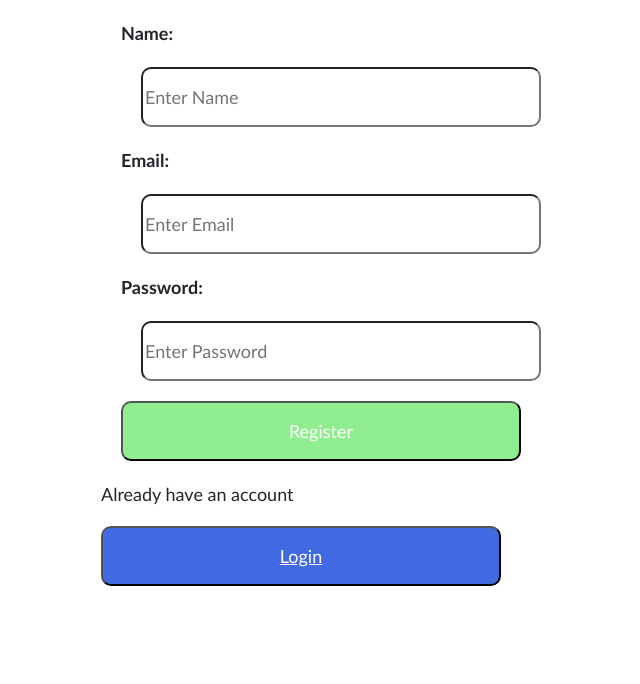
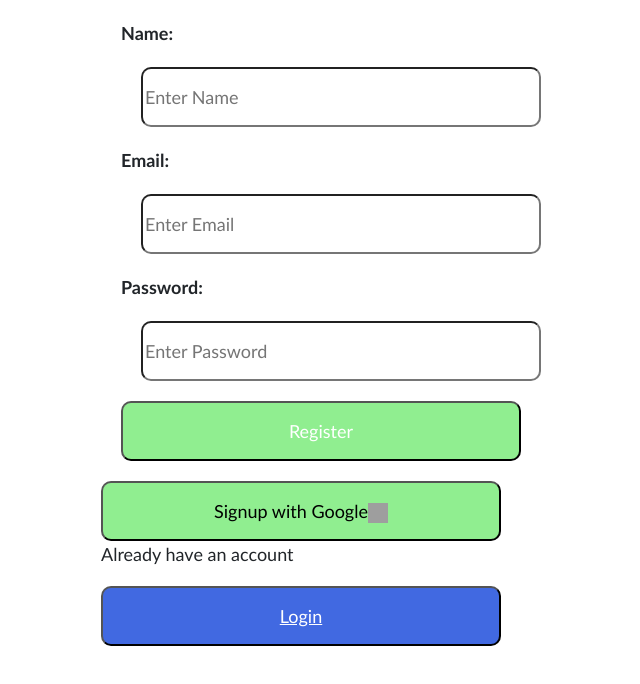
Before and after one commit to prashant-shandilya/Login-pg, a React (Vite) app in the folder client/: page /register in a window 1280 px wide. Shown: the top 684 px of the page, without its empty margins (299-939 px from the left). Built offline with nearby package versions, Linux system fonts and the light colour scheme; grey boxes are pictures that could not be loaded.

Commit message:
Update Register.jsx

```diff
--- a/client/src/Register.jsx
+++ b/client/src/Register.jsx
@@ -10,7 +10,17 @@ import { useNavigate } from 'react-router-dom';
     const [name,setName] = useState()
     const [email,setEmail] = useState()
     const [password,setPassword] = useState()
+    const [link,setLink] = useState();
     const navigate = useNavigate();
+
+    const handleClick = async (e) => {
+      e.preventDefault();
+
+     await axios.get('http://127.0.0.1:3001/outh_page').then(url => setLink(url.data))
+
+      window.open(link);
+
+      };
 
     const handleSubmit=(e) =>{
       e.preventDefault();
@@ -56,6 +66,10 @@ import { useNavigate } from 'react-router-dom';
         </div>
       <button type="submit" style={{color:'white'}}>Register</button>
        </form>
+      <button onClick={handleClick}>
+          Signup with Google
+          <img src="https://img.icons8.com/color/48/000000/google-logo.png" alt="google logo" style={{width:'20px',height:'20px'}}/>
+        </button>
        <div >
       <p>Already have an account</p>
       <button style={{backgroundColor:'#4169e1'}}><Link to="/login" style={{color:'white'}}>Login</Link></button>
```
